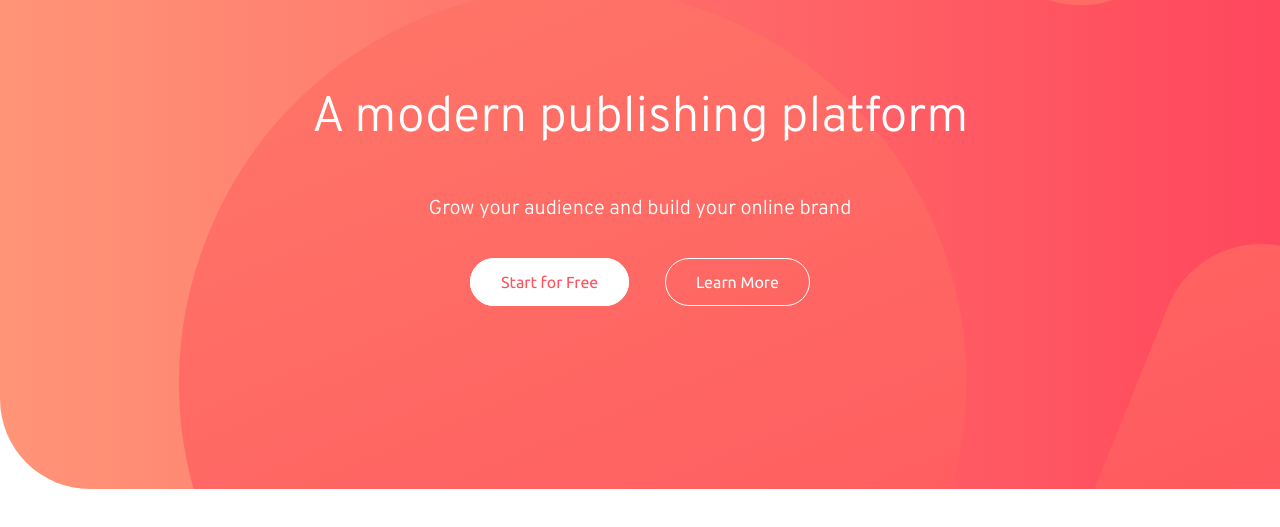
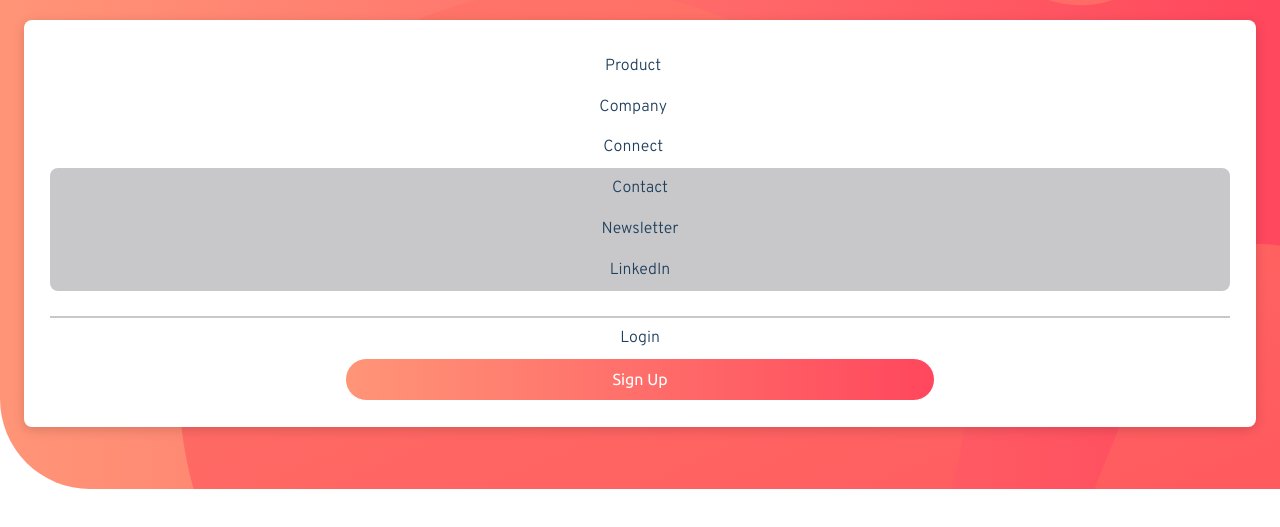
Before and after one commit to ocardiel/Blogr-landing-page, a plain HTML site: page index.html in a window 1280 px wide. Shown: the part 111-638 px from the top of the page. Drawn offline with Linux system fonts and the light colour scheme.

Commit message:
Empezar el Menú

```diff
--- a/app/scss/_globals.scss
+++ b/app/scss/_globals.scss
@@ -52,6 +52,17 @@ button, .button{
             }
         }
 
+        &--menu{
+            color: $white !important;
+            background: linear-gradient(to right,$veryLightRedGradient,$lightRedGradient) !important; //Corregir
+            width: 50%;
+            margin: 0 auto;
+            &:hover{
+                 background: $veryLightRed;
+                 color: $white !important;
+            }
+        }
+
 
 }
 
--- a/app/scss/_hero.scss
+++ b/app/scss/_hero.scss
@@ -1,13 +1,13 @@
 .hero{
     //TODO: Pasar a rem, quitar el important del boton, Next: Menus.
-
+    position: relative;
     background-image: url('/images/bg-pattern-intro.svg'),linear-gradient(to right,$veryLightRedGradient,$lightRedGradient);
     background-position: center;
     background-repeat: no-repeat;
     background-size:300%;
     background-position: 36% 33%;
     padding-left: 20px;
-    padding-right: 50px;
+    padding-right: 20px;
     padding-top:50px;
 
     @include breakpoint-up(large){
@@ -34,7 +34,7 @@
 
         font-family:'Ubuntu';
         font-weight: 700;
-        margin-bottom: 90px;
+
 
         a{
             color:$white;
@@ -76,17 +76,59 @@
 
     }
 
+    &__window{
+        position:absolute; //Hace que este por encima de lo demas
+        width: calc(100% - 3rem); //Permite que crezca con el tamaño de la pantalla
+        left:50%; //Junto con la de abajo permite centrarlo
+        transform:translateX(-50%);
+        background: $white;
+        margin-top:1.5rem;
+        padding: 1.625rem;
+        border-radius:8px;
+        box-shadow: 0px 3px 12px rgba(0,0,0,0.15);
+        z-index:1;
+        a { //links del menú
+            display: block;
+            color: $veryDarkBlue;
+            padding: 0.625rem;
+            text-align: center;
+        }
+
+    }
+
+    &__submenu{
+            background-color: $grayish;
+            border-radius:8px;
+    }
+
+    &__separation
+    {
+        margin-top:25px;
+
+        &::after
+        {
+            content: "";
+            height: 1px;
+            width: 100%;
+            border: 1px solid $grayish;
+            display: block;
+        }
+    }
+
     &__content{
 
+        padding-left:10px;
+        margin-top: 90px;
         h1{
             color:$white;
             font-weight: 300;
-            font-size:22px;
+            font-size:36px;
             word-wrap: break-word;
             text-align: center;
-            margin-bottom:45px;
+            margin-bottom:30px;
             @include breakpoint-up(large){
                 font-size:50px;
+                margin-bottom:45px;
             }
         }
     }
@@ -103,8 +145,15 @@
         text-align: center;
          a{
                 &:not(:last-child){
+                    margin-right:12px;
+
+
+                @include breakpoint-up(large){
+
                     margin-right:32px;
+
                 }
+            }
         }
     }
 }
--- a/index.html
+++ b/index.html
@@ -23,7 +23,7 @@
         <img src="/images/logo.svg" alt="Blogr">
       </div>
       <div class="hero__menu hide-for-mobile">
-        <a href="#">Product <img src="/images/icon-arrow-light.svg" alt="Product"/>
+        <a href="#">Product <img src="/images/icon-arrow-light.svg" alt="Product"/> </a>
         <a href="#">Company <img src="/images/icon-arrow-light.svg" alt="Company"/> </a>
         <a href="#">Connect <img src="/images/icon-arrow-light.svg" alt="Connect"/> </a>
       </div>
@@ -31,8 +31,22 @@
         <a href="#">Login</a>
         <a href="#" class="button button--primary">Sign Up</a>
       </div>
-      <div class="hero__hamburger hide-for-desktop"><img src="/images/icon-hamburger.svg" alt="Menu"></div>
+      <a href="#" class="hero__hamburger hide-for-desktop"><img src="/images/icon-hamburger.svg" alt="Open Menu"></a>
+      <a href="#" class="hero__hamburger hide-for-desktop"><img src="/images/icon-close.svg" alt="Close Menu"></a>
     </nav>
+     <div class="hero__window">
+      <a href="#">Product <img src="/images/icon-arrow-light.svg" alt="Product"/> </a>
+        <a href="#">Company <img src="/images/icon-arrow-light.svg" alt="Company"/> </a>
+        <a href="#">Connect <img src="/images/icon-arrow-light.svg" alt="Connect"/> </a>
+        <div class="hero__submenu">
+          <a href="#">Contact</a>
+          <a href="#">Newsletter</a>
+          <a href="#">LinkedIn</a>
+        </div>
+        <div class="hero__separation"></div>
+        <a href="#">Login</a>
+        <a href="#" class="button button--menu">Sign Up</a>
+    </div>
     <div class="hero__content">
       <h1>
         A modern publishing platform
```
Also changed, not shown: dist/styles.css, 1 other file.
